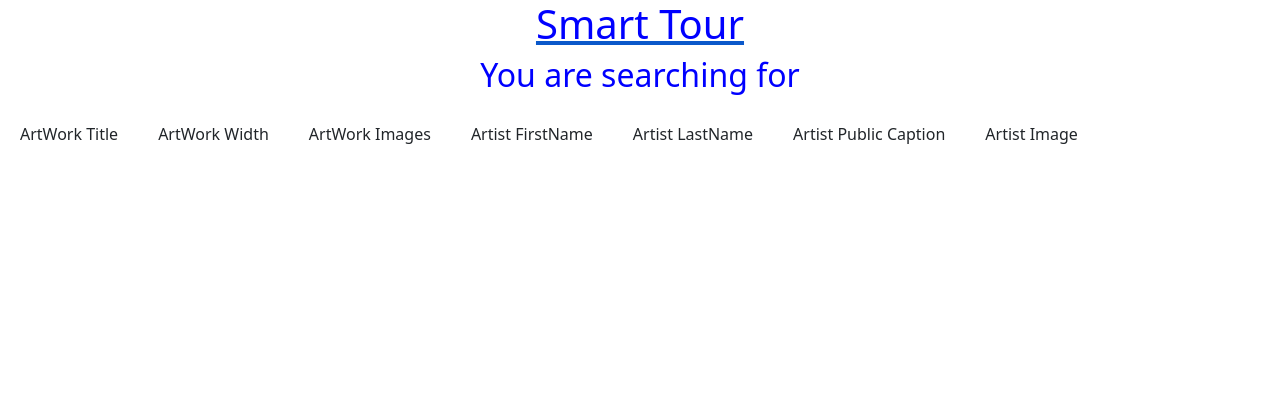
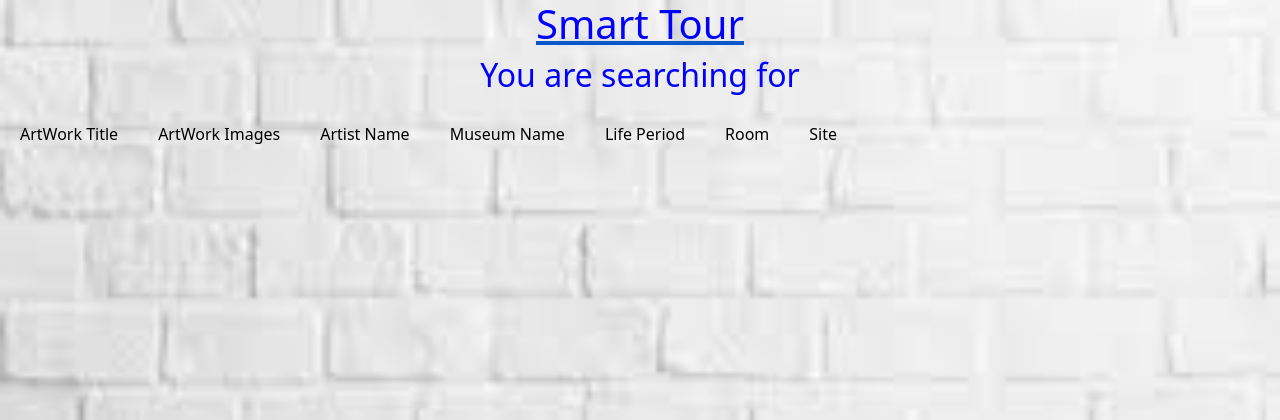
Before and after one commit to PavithraM12/SmartMuseumTour, a Django app: template museum_smart_tour/query_sparql/templates/artworkSearch.html in a window 1280 px wide. Shown: the top 420 px of the page. Run offline with Django 4.2, Linux system fonts and the light colour scheme; the template is opened without the code that fills it, so the values that code supplies are empty; some libraries are stand-ins or nearby versions.

Commit message:
fixed comilation issues

```diff
--- /dev/null
+++ b/museum_smart_tour/query_sparql/static/css/style2.css
@@ -0,0 +1,4 @@
+body {
+    background: white url("../images/wall.jpeg") no-repeat;
+    background-size: cover;
+}
--- a/museum_smart_tour/query_sparql/templates/artworkSearch.html
+++ b/museum_smart_tour/query_sparql/templates/artworkSearch.html
@@ -5,9 +5,9 @@
 <head>
 <script src="//ajax.googleapis.com/ajax/libs/jquery/1.9.1/jquery.min.js"></script>
 <link href="https://cdn.jsdelivr.net/npm/bootstrap@5.2.3/dist/css/bootstrap.min.css" rel="stylesheet" integrity="sha384-rbsA2VBKQhggwzxH7pPCaAqO46MgnOM80zW1RWuH61DGLwZJEdK2Kadq2F9CUG65" crossorigin="anonymous">
-
+<link rel="stylesheet" href="{% static 'css/style2.css' %}">
 </head>
-<body onload="javascript:AddData()">
+<body style="color:black" onload="javascript:AddData()">
 
 <a href="../"><h1 style="text-align:center; color:blue">Smart Tour</h1></a>
 <h2 style="text-align:center; color:blue">You are searching for {{input_string}}</h1>
@@ -16,12 +16,12 @@
         <thead>
             <tr>
                 <td>ArtWork Title</td>
-                <td>ArtWork Width</td>
                 <td>ArtWork Images</td>
-                <td>Artist FirstName</td>
-                <td>Artist LastName</td>
-                <td>Artist Public Caption</td>
-                <td>Artist Image</td>
+                <td>Artist Name</td>
+                <td>Museum Name</td>
+                <td>Life Period</td>
+                <td>Room</td>
+                <td>Site</td>
             </tr>
         </thead>
 
@@ -35,6 +35,7 @@
  <script>
 
 function AddData(){
+    console.log()
     var artwork_title={{artworkTitle|safe}}
     var artist_name={{artistName|safe}}
     var artwork_width={{artworkWidth|safe}}
@@ -49,7 +50,6 @@ function AddData(){
     var artist_desc={{artistDesc|safe}}
     var artist_image={{artistImage|safe}}
     var med = {{medium|safe}}
-    var in_string = {{input_string|safe}}
 
     for(let i=0; i< artwork_image.length;i++)
     {
@@ -64,10 +64,13 @@ function AddData(){
         var width = artwork_width[i];
         var title = artwork_title[i];
         var artist = artist_name[i];
-        var m_name = museum_mane[i];
-        var med = medium[i];
+        var m_name = museum_name[i];
+        var me = med[i];
+        var lp = life_period[i];
+        var roo = rm[i];
+        var sit = st[i];
 
-        rows += "<tr><td>" +title + "</td><td>"+ width +"</td><td><a href='"+img.src+"' target='_blank'> <img src='" +img.src+ "' width='200' height='200'></a></td><td>"  + artist + "</td><td>" + m_name + "</td><td><a href='"+img1.src+"' target='_blank'> <img src='" +img1.src+ "' width='200' height='200'></a></td></tr>";
+        rows += "<tr><td>" +title +"</td><td><a href='"+img.src+"' target='_blank'> <img src='" +img.src+ "' width='200' height='200'></a></td><td>"  + artist + "</td><td>" + m_name + "</td><td>"+ lp +"</td><td>"+ roo + "</td><td>" + sit +"</td></tr>";
         $(rows).appendTo("#list tbody");
     }
 }
```
Also changed, not shown: museum_smart_tour/query_sparql/views.py (+8 -4 lines), museum_smart_tour/query_sparql/static/images/wall.jpeg (added).
